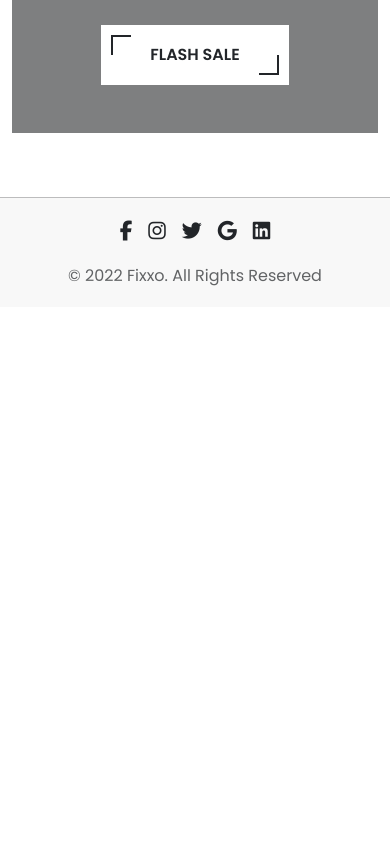
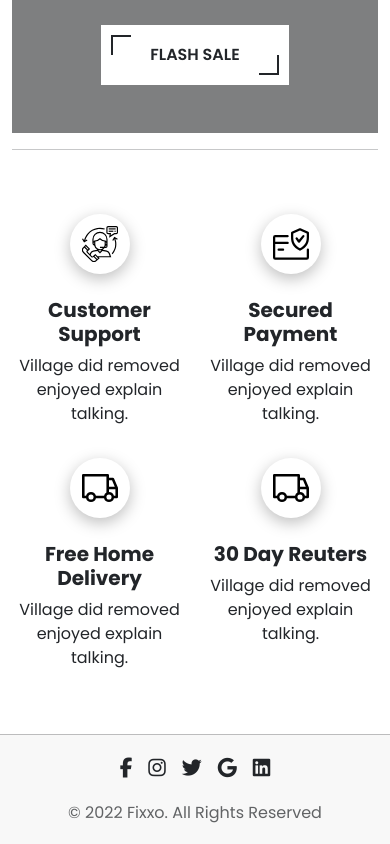
Before and after one commit to AmDizzy/fixxo, a React (Create React App) app: page / in a window 390 px wide. Shown: the part 2893-3737 px from the top of the page. Before the commit the page ends 3200 px from the top, so only its background shows below. Built offline with nearby package versions, Linux system fonts and the light colour scheme; no server answers.

Commit message:
added line break hr and footer links with mobile responsive

```diff
--- a/src/assets/scss/App.scss
+++ b/src/assets/scss/App.scss
@@ -15,7 +15,7 @@
 @import "./sections/SpecialDeal";
 @import "./sections/SaleBanner";
 @import "./sections/product-list";
-@import "./sections/footer-links";
+@import "./sections/FooterLinks";
 @import "./sections/SelectionSale";
 @import "./sections/ContactForm";
 @import "./sections/MapSection";
--- a/src/assets/scss/sections/_footer-links.scss
+++ b/src/assets/scss/sections/_FooterLinks.scss
@@ -1,21 +1,27 @@
 .footer-links {
     margin-top: 4rem;
-    max-width: 1110px;
-    display: flex;
-    justify-content: space-between;
+    width: 1110px;
+    display: grid;
+    grid-template-columns: 1fr 1fr;
+    justify-items: center;
+    row-gap: 2rem;
+    column-gap: 1rem;
+
+    @include lg {
+        grid-template-columns: 1fr 1fr 1fr 1fr;
+    }
 
     > div {
         display: flex;
         flex-direction: column;
         align-items: center;
-        justify-content: center;
         max-width: 255px;
-        max-height: 181px;
         text-align: center;
 
-        a {
+        .footer-icon {
             display: flex;
             justify-content: center;
+            align-items: center;
             height: 3.75rem;
             width: 3.75rem;
             border-radius: $border-radius-rounded;
@@ -24,6 +30,11 @@
 
             &:hover {
                 background-color: $color-theme;
+            }
+
+            > img {
+                height: 60%;
+                width: 60%;
             }
         }
 
--- /dev/null
+++ b/src/sections/FooterLinksSection.js
@@ -0,0 +1,36 @@
+import React from 'react'
+import { NavLink } from 'react-router-dom'
+import customer_service_icon from '../assets/images/icons/customer-service-icon.svg'
+import credit_card_icon from '../assets/images/icons/credit-card-icon.svg'
+import delivery_truck_icon from '../assets/images/icons/delivery-truck-icon.svg'
+
+const FooterLinksSection = () => {
+  return (
+    <div>
+        <section className="footer-links container">
+            <div className="customer-support">
+                <NavLink className="footer-icon"><img src={customer_service_icon} alt="" /></NavLink>
+                <h1>Customer Support</h1>
+                <p>Village did removed enjoyed explain talking.</p>
+            </div>
+            <div className="customer-support">
+                <NavLink className="footer-icon"><img src={credit_card_icon} alt="" /></NavLink>
+                <h1>Secured Payment</h1>
+                <p>Village did removed enjoyed explain talking.</p>
+            </div>
+            <div className="customer-support">
+                <NavLink className="footer-icon"><img src={delivery_truck_icon} alt="" /></NavLink>
+                <h1>Free Home Delivery</h1>
+                <p>Village did removed enjoyed explain talking.</p>
+            </div>
+            <div className="customer-support">
+                <NavLink className="footer-icon"><img src={delivery_truck_icon} alt="" /></NavLink>
+                <h1>30 Day Reuters</h1>
+                <p>Village did removed enjoyed explain talking.</p>
+            </div>
+        </section>
+    </div>
+  )
+}
+
+export default FooterLinksSection
--- /dev/null
+++ b/src/sections/LineHrSection.js
@@ -0,0 +1,13 @@
+import React from 'react'
+
+const LineHrSection = () => {
+  return (
+    <div>
+        <div className="container" style={{width: "1110px"}}>
+            <hr className=""></hr>
+        </div>
+    </div>
+  )
+}
+
+export default LineHrSection
--- a/src/views/HomeView.js
+++ b/src/views/HomeView.js
@@ -9,6 +9,8 @@ import OurSpecialitySection from '../sections/OurSpecialitySection'
 import SpecialDealSection from '../sections/SpecialDealSection'
 import { useProductContext } from '../contexts/ProductContext'
 import SaleBanner from '../sections/SaleBanner'
+import LineHrSection from '../sections/LineHrSection'
+import FooterLinksSection from '../sections/FooterLinksSection'
 
 
 const HomeView = () => {
@@ -36,6 +38,8 @@ const HomeView = () => {
       <OurSpecialitySection />
       <SpecialDealSection items={specialDeal} />
       <SaleBanner />
+      <LineHrSection />
+      <FooterLinksSection />
       <FooterSection />
     </>
   )
```
Also changed, not shown: src/assets/css/App.min.css.
